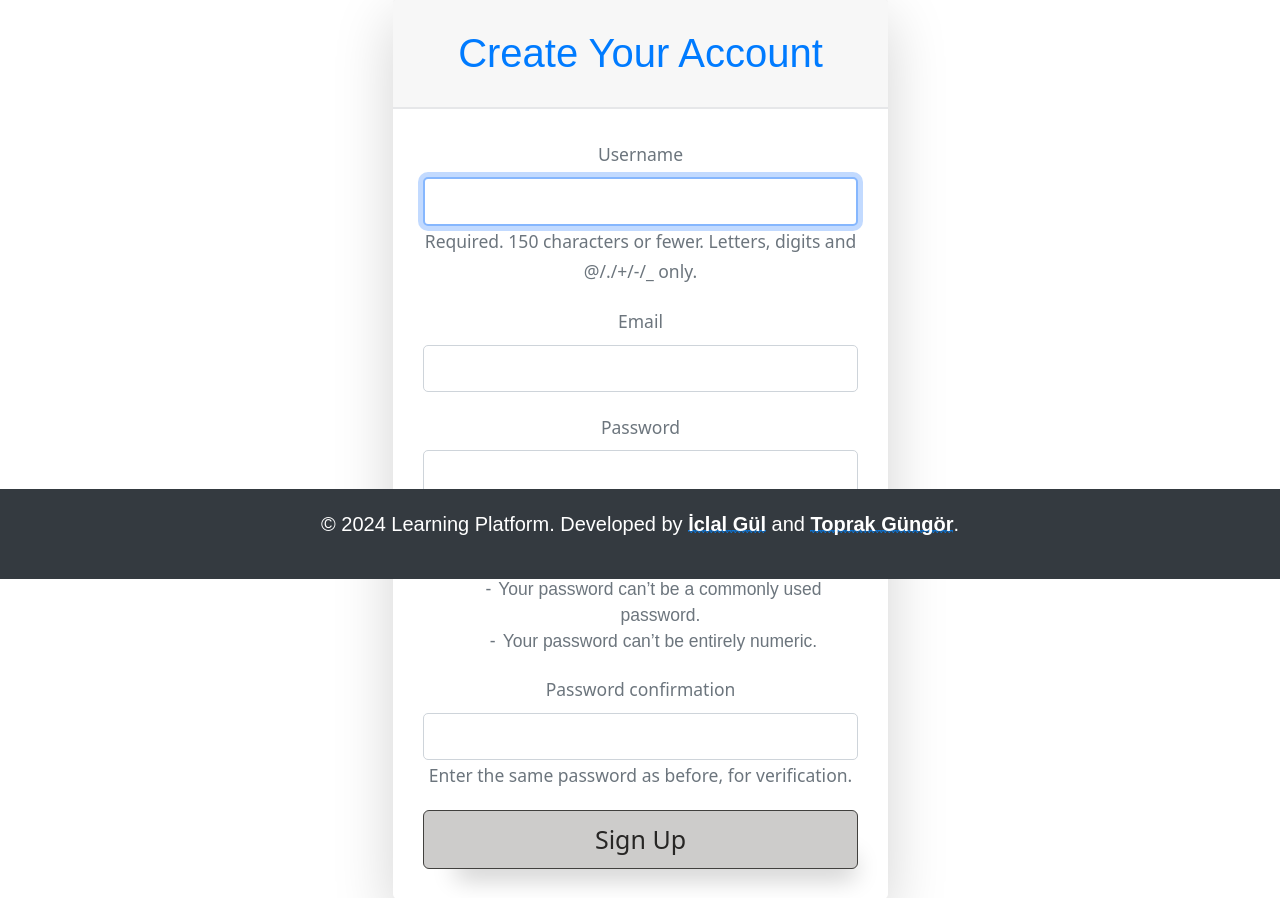
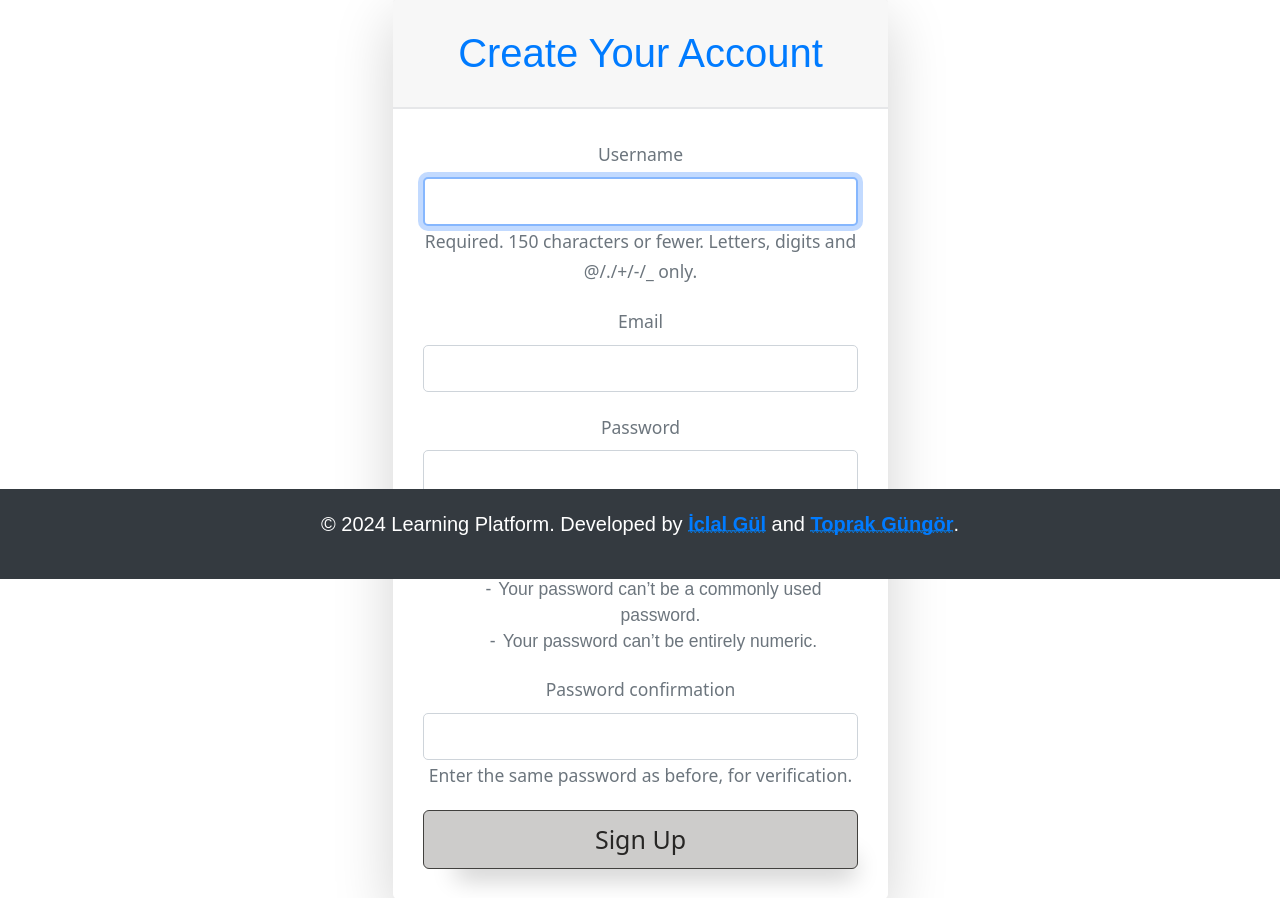
Before and after one commit to b2210356037/learning_platform, a Django app: page /accounts/register/ in a window 1280 px wide. Shown: the part 221-1119 px from the top of the page. Run offline with Django 5.2, Linux system fonts and the light colour scheme; some web fonts are replaced.

Commit message:
footer_settings

```diff
--- a/learning_platform/accounts/views.py
+++ b/learning_platform/accounts/views.py
@@ -1,13 +1,10 @@
 from django.shortcuts import render, redirect
-from django.contrib.auth import authenticate, login
+from django.contrib.auth import authenticate, login, logout
 from .forms import CustomUserCreationForm
-from django.contrib.auth import logout
-from django.shortcuts import redirect
 
 def logout_view(request):
     logout(request)
     return redirect('home')
-
 
 def login_view(request):
     if request.method == 'POST':
--- a/learning_platform/templates/base.html
+++ b/learning_platform/templates/base.html
@@ -1,5 +1,4 @@
 <!DOCTYPE html>
-{% load static %}
 <html lang="en">
 <head>
     <meta charset="UTF-8">
@@ -7,8 +6,6 @@
     <title>Learning Platform</title>
     <link href="https://unpkg.com/papercss@1.9.2/dist/paper.css" rel="stylesheet">
     <link href="https://cdn.jsdelivr.net/npm/bootstrap@5.1.3/dist/css/bootstrap.min.css" rel="stylesheet">
-    <link rel="stylesheet" href="{% static 'css/styles.css' %}">
-
     <style>
         body {
             padding-top: 5rem;
@@ -47,12 +44,12 @@
             text-align: center;
         }
         footer a {
-            color: #ffffff;
+            color: #007bff !important; /* İsimlerin her zaman mavi olması için */
             text-decoration: none;
             transition: color 0.3s;
         }
         footer a:hover {
-            color: #007bff;
+            color: #007bff !important; /* Hover durumunda da aynı renkte kalması için */
             text-decoration: underline;
         }
     </style>
```
